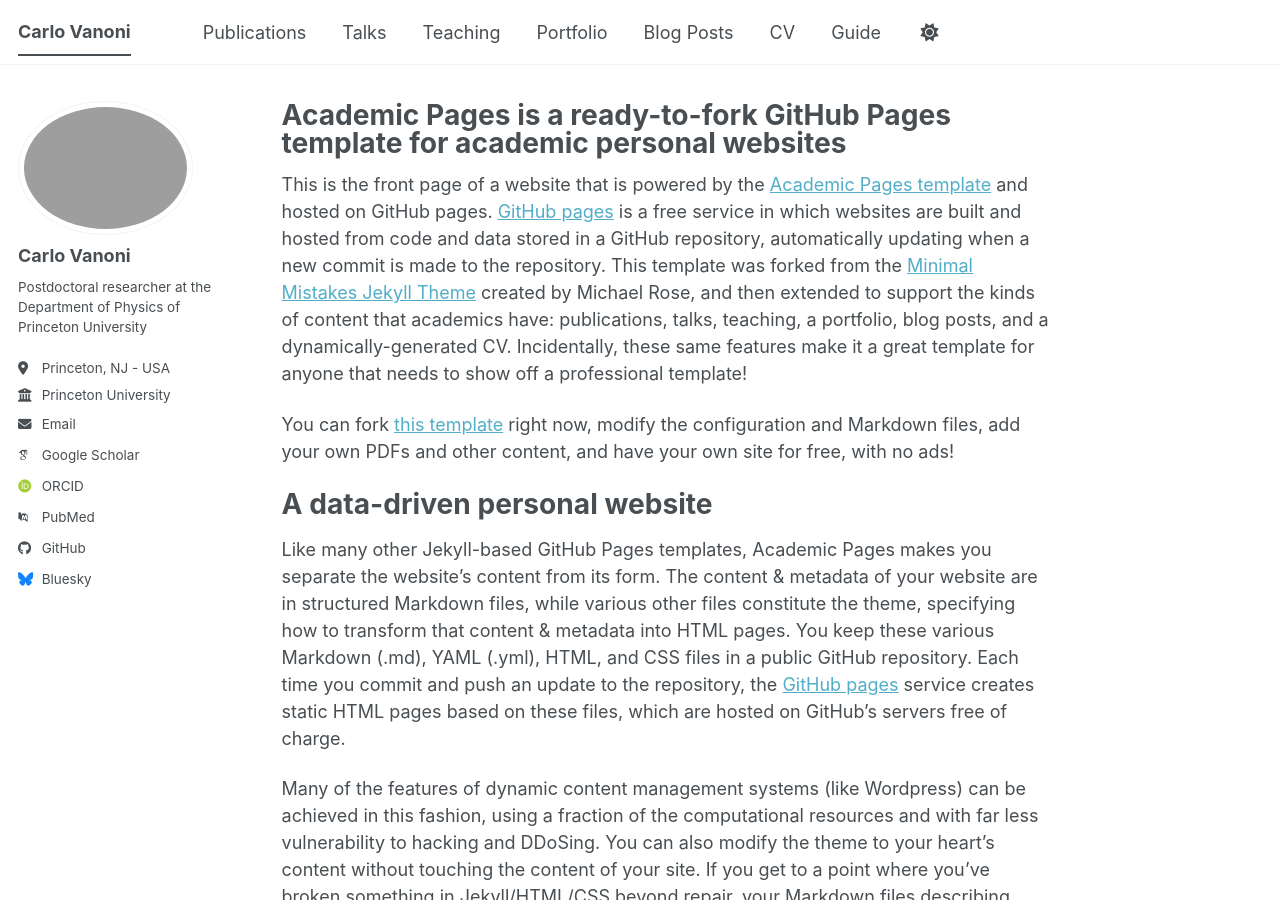
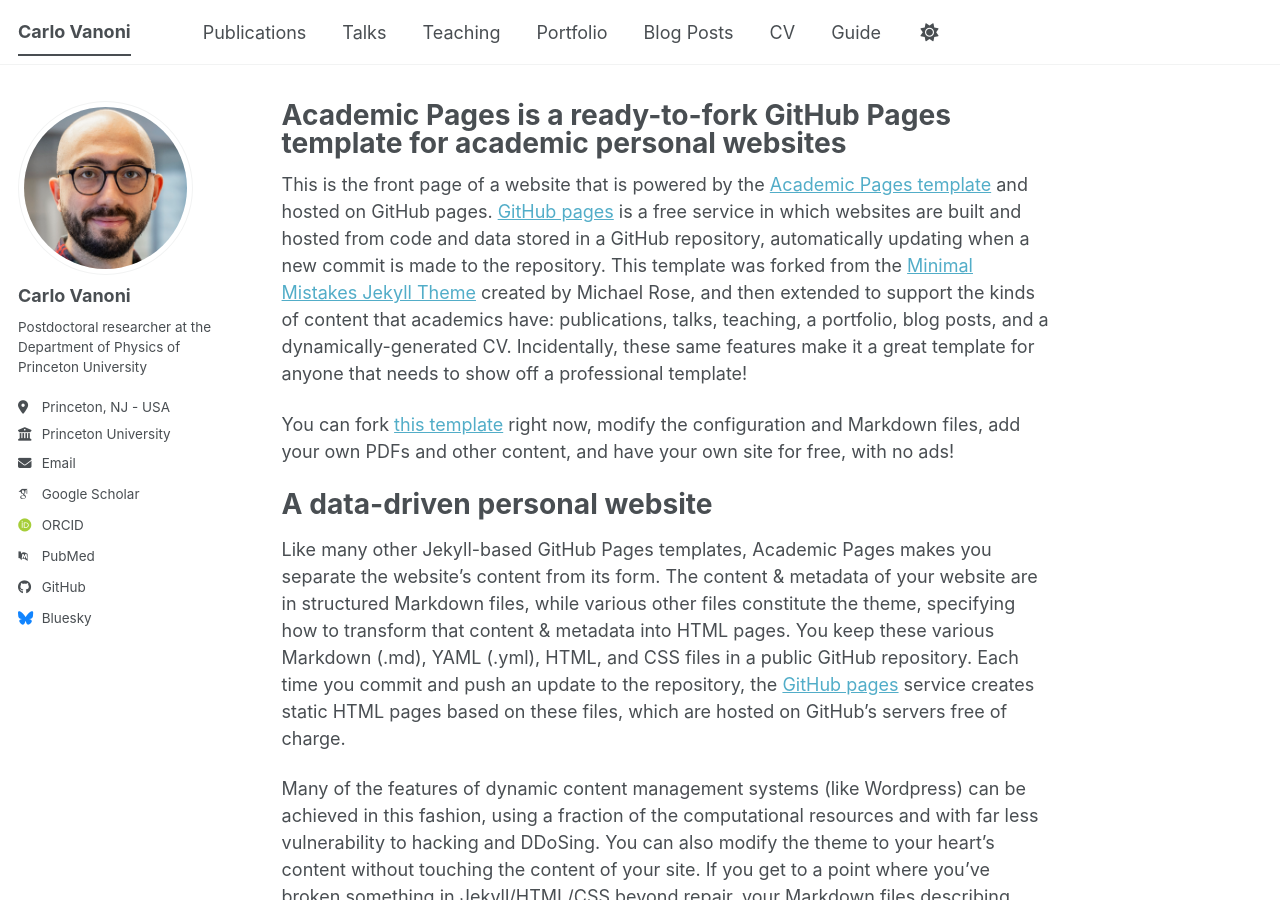
Before and after one commit to CarloVanoni/carlovanoni.github.io, a Jekyll site: the page built from _pages/about.md, in a window 1280 px wide and 900 px high. Built offline with Jekyll 4.4.1, drawn with Linux system fonts in a browser that asks for light colours; some web fonts are replaced; a script bundle is joined from its source files by our own code; library files that are not in the unit come from our copies.

Commit message:
Update _config.yml

```diff
--- a/_config.yml
+++ b/_config.yml
@@ -23,7 +23,7 @@
 #               Additional customization can be done by editing /_includes/author-profile.html
 author:
   # Biographic information
-  avatar           : "Carlo Vanoni_square.png"
+  avatar           : "Carlo Vanoni_square.jpg"
   name             : "Carlo Vanoni"
   pronouns         : # example: "she/her"
   bio              : "Postdoctoral researcher at the Department of Physics of Princeton University"
```
